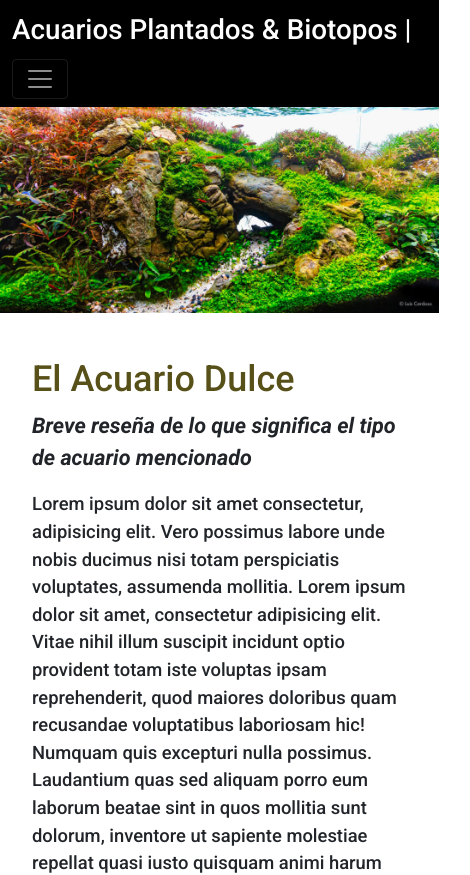
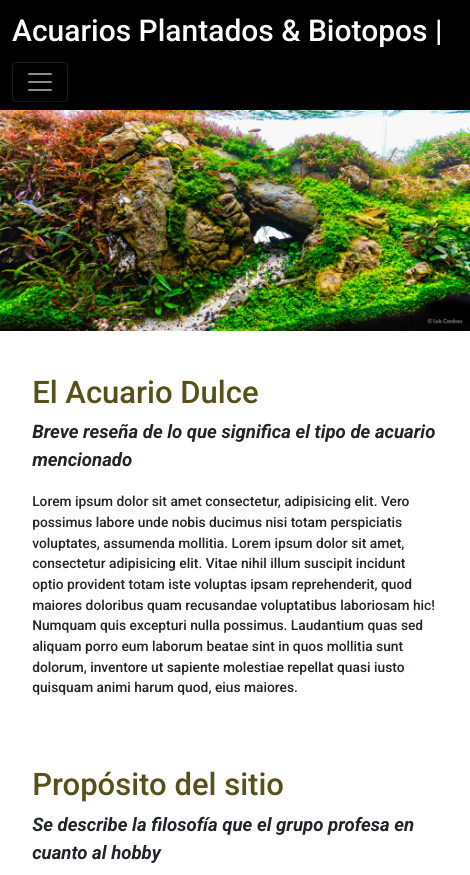
Before and after one commit to leofabcas/APB, a website: page index.html in a window 390 px wide. Shown: the top 875 px of the page, 470 px wide, since content can reach past the window. Drawn offline with nearby package versions, Linux system fonts and the light colour scheme.

Commit message:
Cambio Font Size Index

```diff
--- a/index.html
+++ b/index.html
@@ -47,7 +47,7 @@
             <div class="homeBarImg__menu">
                 <nav class="navbar navbar-expand-lg navbar-dark" style="background-color: black;">
                     <div class="container-fluid">
-                        <a class="navbar-brand" href="#"><h1>Acuarios Plantados & Biotopos | </h1></a>
+                        <a class="navbar-brand" href="#"><h1 class="homeBarImg__menu__titulo">Acuarios Plantados & Biotopos | </h1></a>
                         <button class="navbar-toggler" type="button" data-bs-toggle="collapse"
                             data-bs-target="#navbarNavAltMarkup" aria-controls="navbarNavAltMarkup"
                             aria-expanded="false" aria-label="Toggle navigation">
--- a/scss/_footer.scss
+++ b/scss/_footer.scss
@@ -35,8 +35,8 @@ footer {
         }
         a {
             color: #fff;
-            width: 100px;
-            font-size: 0.875rem;
+            // width: 6.25rem;
+            font-size: 0.875em;
             font-weight: 700;
             text-align: left;
             text-decoration: none;
@@ -53,7 +53,7 @@ footer {
         .icon-instagram,
         .icon-facebook-squared,
         .icon-youtube {
-            font-size: 1.25rem;
+            font-size: 1.25em;
             text-decoration: none;
             color:#fff;
         }
--- a/scss/_homeCode.scss
+++ b/scss/_homeCode.scss
@@ -21,6 +21,16 @@
     .homeBarImg__menu {
         position: sticky;
         top: 0;
+        // .navbar {
+        //     .container-fluid {
+        //         .homeBarImg__menu__titulo {
+        //             font-size: 2.25rem;
+        //         }
+        //     }
+        // }
+        .homeBarImg__menu__titulo {
+            font-size: 1.5em;
+        }
     }
     img {
         width: 100%;
@@ -73,7 +83,7 @@
         .homeContenido__aside__titulo {
             font-family: 'Montserrat', sans-serif;
             font-weight: normal;
-            font-size: 24px;
+            font-size: 1.5em;
             margin-bottom: 20px;
             color: #f2f2f2;
             a {
@@ -104,16 +114,16 @@
             min-height: 15.625rem;
             min-width: 18.75rem;
             font-family: 'Roboto', sans-serif;
-            font-size: 1.15rem;
-            padding: 0.625rem;
+            font-size: 1.15em;
+            padding: 0.625em;
             // text-align: center;
             .homeContenidos__titulos {
-                font-size: 2.25rem;
+                font-size: 2.25em;
                 color: rgb(87, 80, 24);
                 padding-top: 35px;
             }
             .homeContenidos__parrafos {
-                font-size: 1.35rem;
+                font-size: 1.35em;
                 font-weight: 900;
                 font-style: italic;
             }
--- a/scss/_mediaqHome.scss
+++ b/scss/_mediaqHome.scss
@@ -7,7 +7,6 @@
         "contenido1 contenido2  contenido3  contenido4"
         "homeArticle homeArticle homeArticle homeArticle"
         "footer footer  footer  footer";
-
         .homeBarImg__dropdown {
             display: none;
         }
@@ -22,7 +21,6 @@
         "contenido1 contenido2  contenido3  contenido4"
         "homeArticle    homeArticle homeArticle homeArticle"
         "footer footer  footer  footer";
-
         .homeBarImg__dropdown {
             display: none;
         }
@@ -46,16 +44,14 @@
 
 @media (max-width:768px) {
     .contenedorHome {
-        grid-template-areas:    "homeHeader homeHeader"
+        font-size: 15px;
+        grid-template-areas:
+        "homeHeader homeHeader"
         "homeBarImg homeBarImg"
         "contenido1 contenido2"
         "contenido3 contenido4"
         "homeArticle homeArticle"
         "footer footer";
-
-        .homeHeader__titular {
-            font-size: 14px;
-        }
         .homeBarImg__dropdown {
             display: none;
         }
@@ -64,14 +60,13 @@
 
 @media (max-width:576px) {
     .contenedorHome {
+        font-size: 12px;
         width: 100%;
         margin: 0;
         grid-template-areas:
-
             "homeBarImg"
             "homeContenido"
             "footer";
-
             .socialBar {
                 display: none;
             }
```
Also changed, not shown: css/styles.css. Lines whose indentation alone changed are shown as unchanged.
